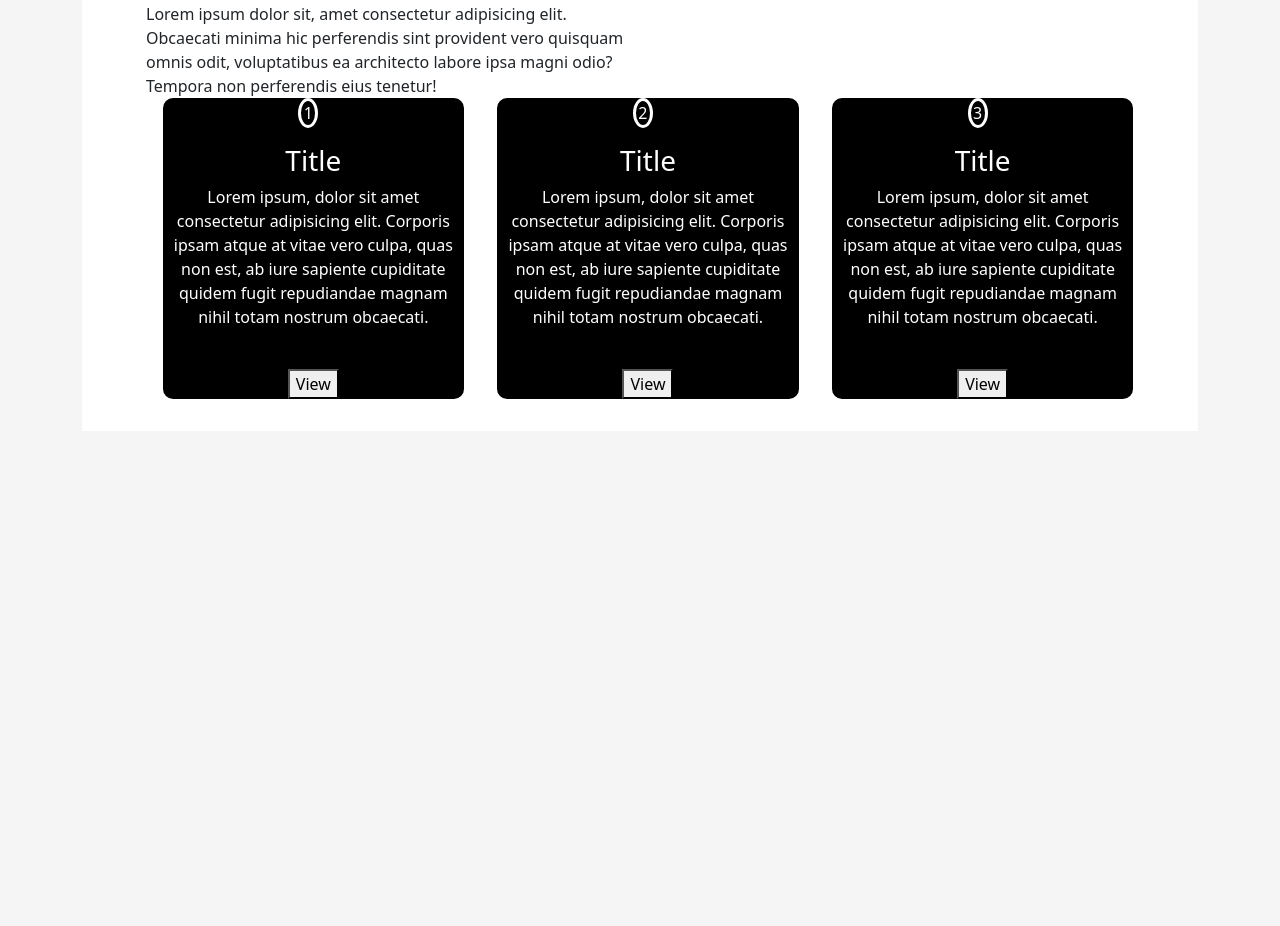
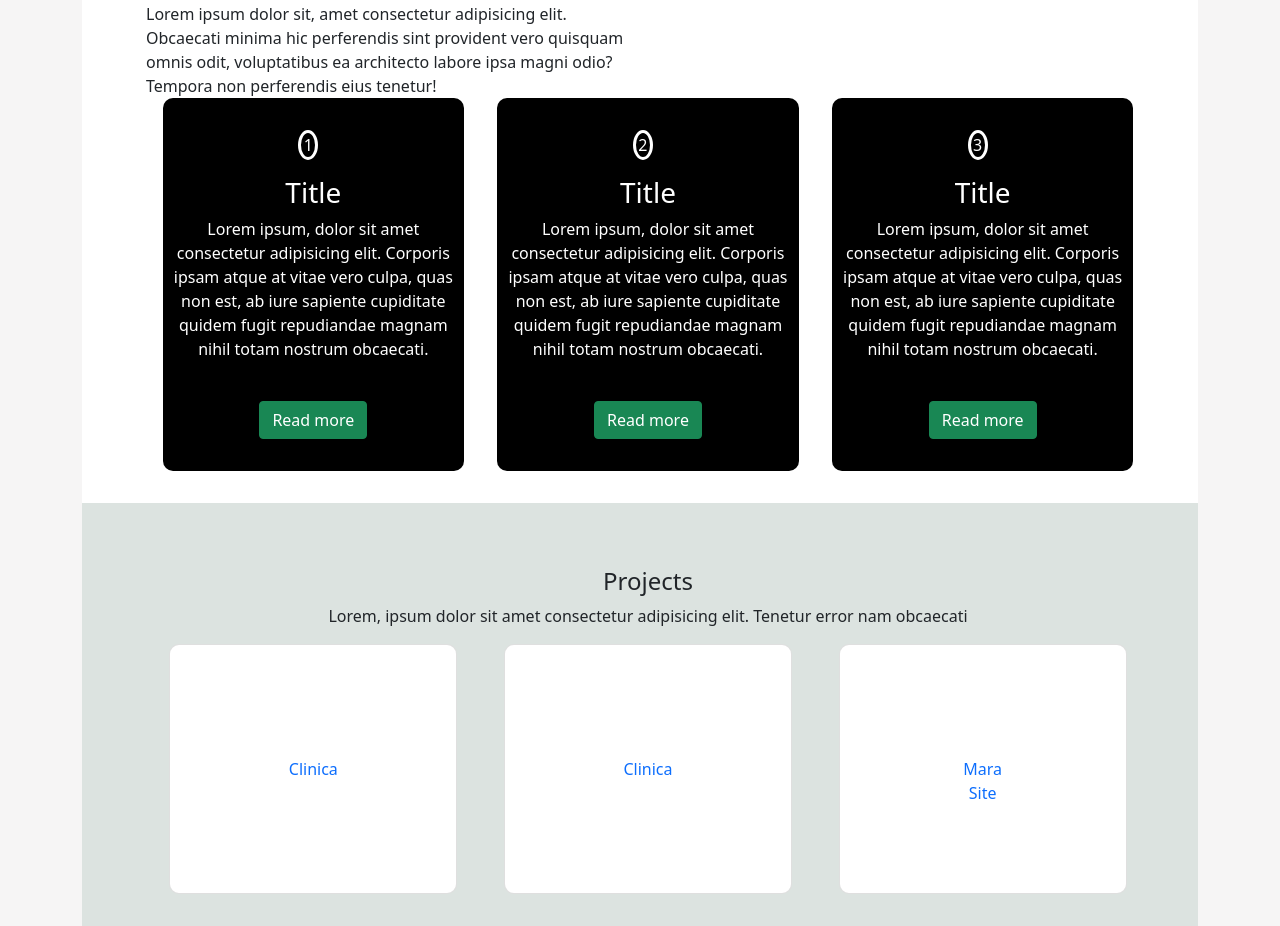
Before and after one commit to Tito-74/Portfolio-, a plain HTML site: page index.html in a window 1280 px wide. Shown: the part 1053-1979 px from the top of the page. Before the commit the page ends 1484 px from the top, so only its background shows below. Drawn offline with nearby package versions, Linux system fonts and the light colour scheme.

Commit message:
adding project details

```diff
--- a/index.html
+++ b/index.html
@@ -84,7 +84,7 @@
             <h3>Title</h3>
             <p>Lorem ipsum, dolor sit amet consectetur adipisicing elit. Corporis ipsam atque at vitae vero culpa, quas non est, ab iure sapiente cupiditate quidem fugit repudiandae magnam nihil totam nostrum obcaecati.</p>
             <br>
-            <button>View</button>
+            <button class="btn btn-success">Read more</button>
 
           </div>
           <div class="content-box">
@@ -92,7 +92,7 @@
             <h3>Title</h3>
             <p>Lorem ipsum, dolor sit amet consectetur adipisicing elit. Corporis ipsam atque at vitae vero culpa, quas non est, ab iure sapiente cupiditate quidem fugit repudiandae magnam nihil totam nostrum obcaecati.</p>
             <br>
-            <button>View</button>
+            <button class="btn btn-success">Read more</button>
 
           </div>
           <div class="content-box">
@@ -100,13 +100,37 @@
             <h3>Title</h3>
             <p>Lorem ipsum, dolor sit amet consectetur adipisicing elit. Corporis ipsam atque at vitae vero culpa, quas non est, ab iure sapiente cupiditate quidem fugit repudiandae magnam nihil totam nostrum obcaecati.</p>
             <br>
-            <button>View</button>
+            <button class="btn btn-success">Read more</button>
 
           </div>
 
         </div>
 
 
+      </div>
+      <div class="project-container">
+        <h4>Projects</h4>
+        <p>Lorem, ipsum dolor sit amet consectetur adipisicing elit. Tenetur error nam obcaecati</p>
+        <div class="project-content">
+          <div class="card content-A" style="width: 18rem;">
+            <div class="card-body">
+              <a href="">Clinica</a>
+
+            </div>
+        </div>
+        <div class="card content-A" style="width: 18rem;">
+          <div class="card-body">
+            <a href="">Clinica</a>
+
+          </div>
+      </div>
+      <div class="card content-A" style="width: 18rem;">
+        <div class="card-body">
+          <a href="">Mara Site</a>
+
+        </div>
+    </div>
+        </div>
       </div>
 
     </section>
--- a/style.css
+++ b/style.css
@@ -80,6 +80,31 @@ img{
   border-radius:50%;
   width: 20px;
   margin-left:45%;
+  margin-top:2rem
+
+}
+.content-box button{
+  background-color:success;
+  margin-bottom:2rem;
+}
+.project-container{
+  background-color:#dce3e0;
+  padding-left:3rem;
+  padding: 4rem 9rem 2rem 4rem;
+  padding-right:3rem;
+  text-align: center;
+
+}
+.project-content{
+  display: flex;
+  flex-wrap: wrap;
+  justify-content:space-around;
+}
+.content-A{
+  height: 250px;
+  border-radius: 10px;
+  padding: 6rem;
+
 
 }
 .intro{
```
Also changed, not shown: bg.jpg (deleted).
